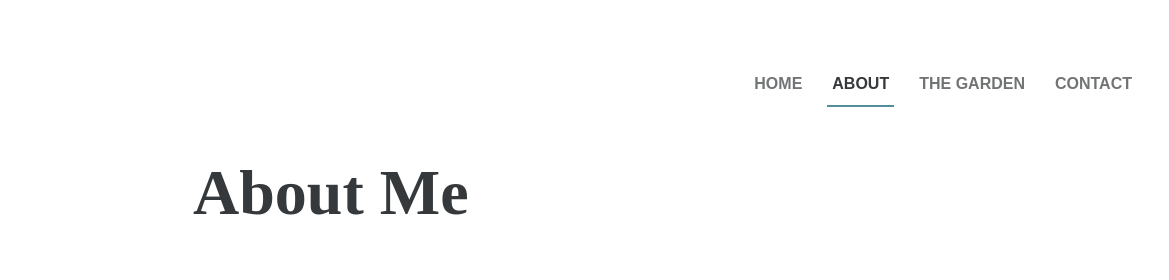
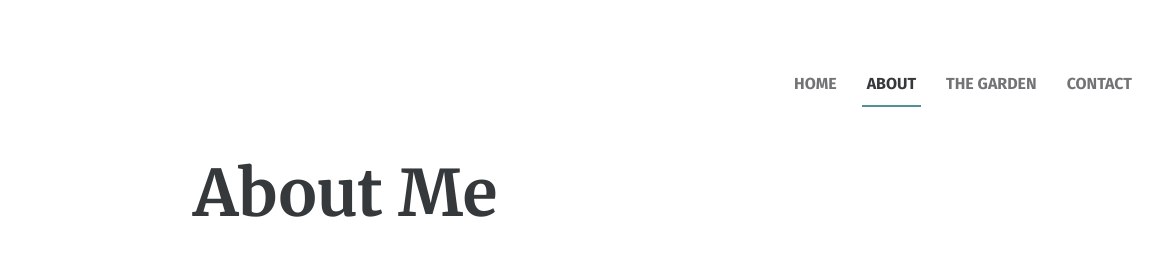
Before and after one commit to Charca/CS601_TermProject_Ferreira, a plain HTML site: page about.html in a window 1280 px wide. Shown: the top 280 px of the page, 111-1280 px from the left. Drawn offline with Linux system fonts and the light colour scheme.

Commit message:
Webfonts

```diff
--- a/about.html
+++ b/about.html
@@ -5,6 +5,9 @@
     <meta http-equiv="X-UA-Compatible" content="IE=edge" />
     <meta name="viewport" content="width=device-width, initial-scale=1.0" />
     <link rel="stylesheet" href="./css/styles.css" />
+    <link rel="preconnect" href="https://fonts.googleapis.com">
+    <link rel="preconnect" href="https://fonts.gstatic.com" crossorigin>
+    <link href="https://fonts.googleapis.com/css2?family=Fira+Sans:wght@400;600;700&family=Merriweather:ital,wght@0,400;0,700;1,400;1,700&display=swap" rel="stylesheet">
     <title>About - Maxi Ferreira</title>
   </head>
   <body>
```
Also changed, not shown: contact.html (+3 -0 lines), frontend-architecture.html (+3 -0 lines), garden.html (+3 -0 lines), index.html (+3 -0 lines), react-18.html (+3 -0 lines), 1 other file.
